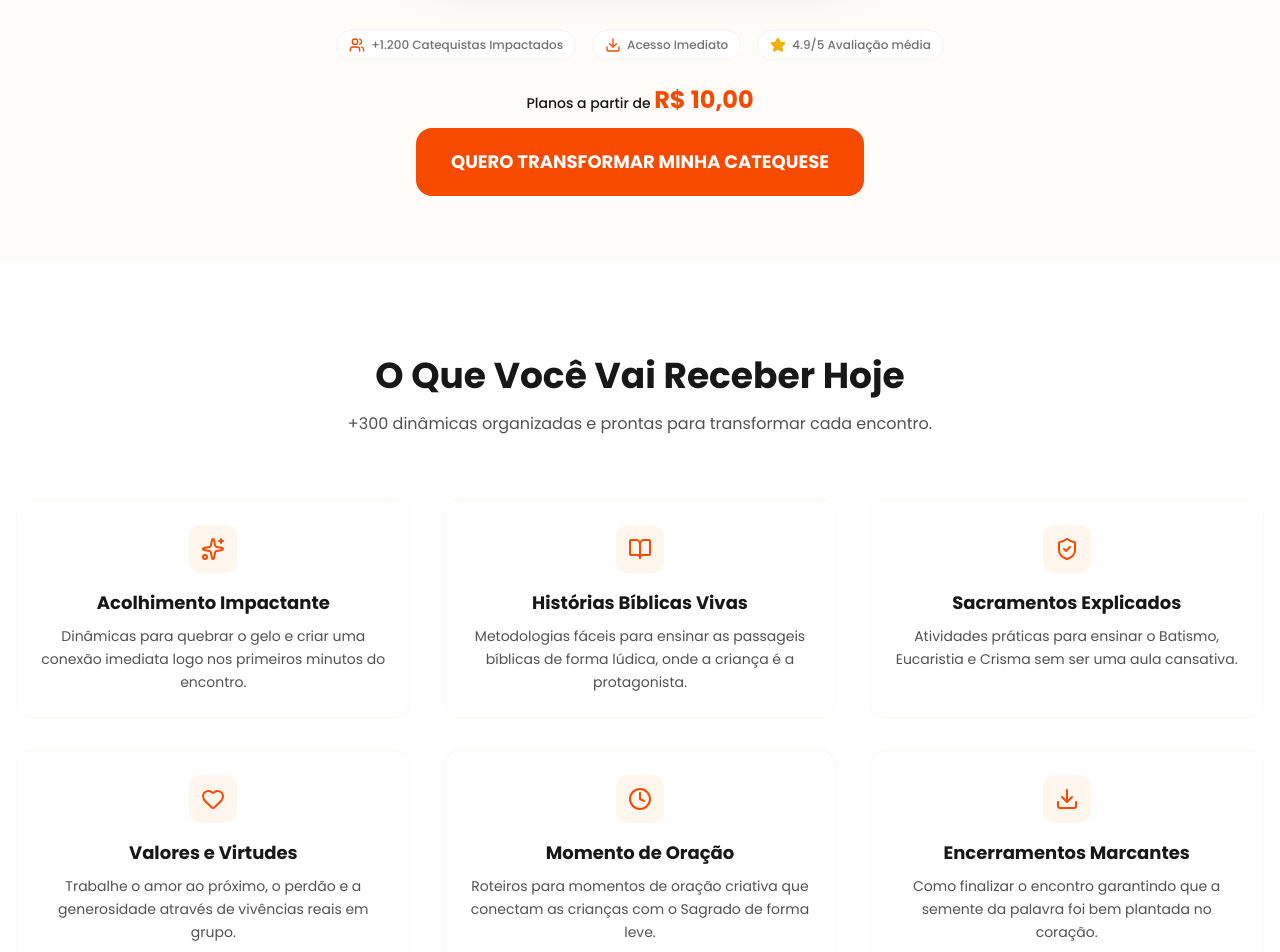
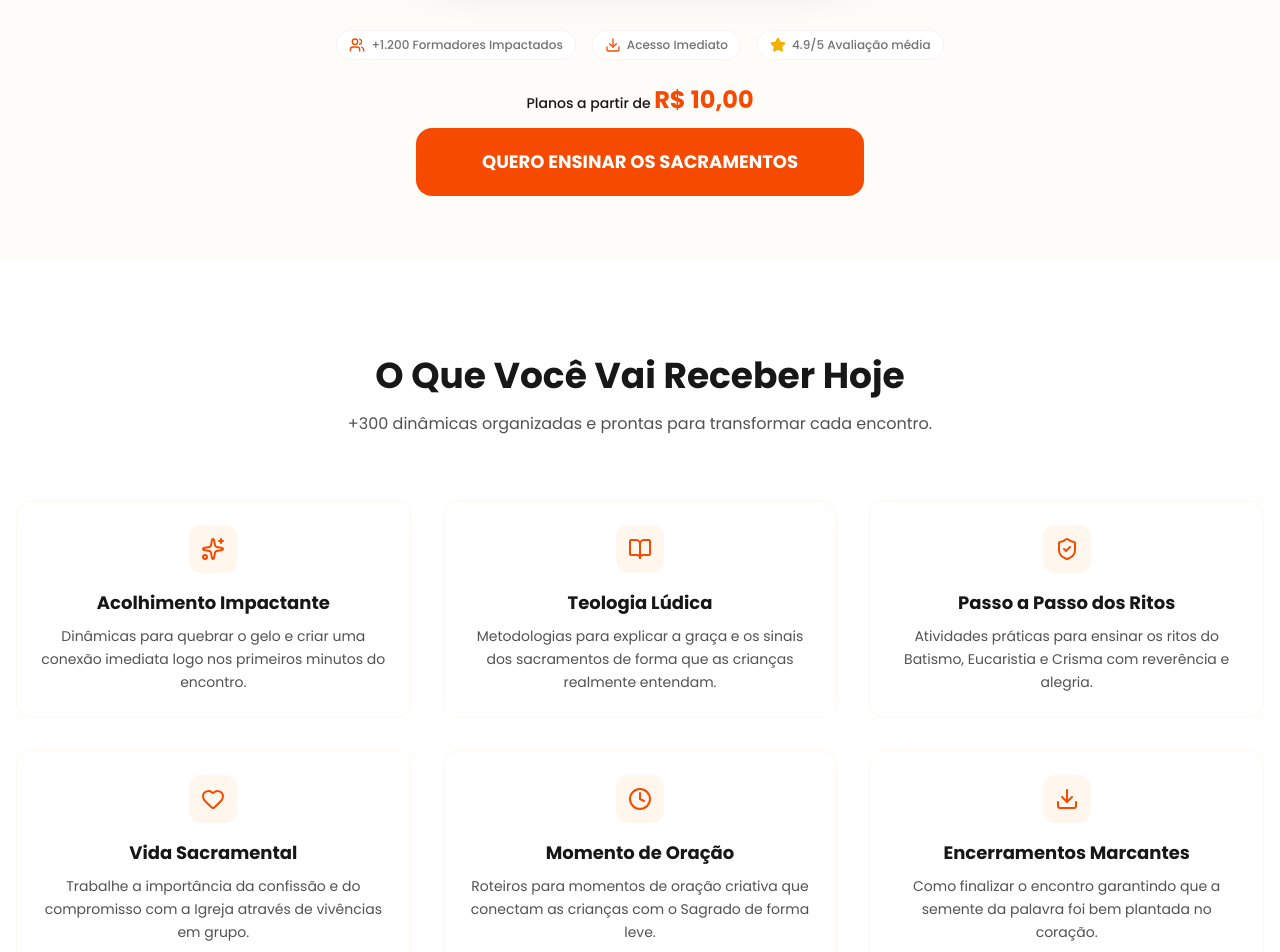
Before and after one commit to narutinfps-tech/catequese-2, a React (Vite) app: page / in a window 1280 px wide. Shown: the part 1260-2212 px from the top of the page. Built offline with nearby package versions, Linux system fonts and the light colour scheme.

Commit message:
feat: Update hero section copy for sacrament focus
Refines the hero section's subtitle and video title to better highlight the material's focus on sacrament preparation. Also updates the "impacted" statistic to reflect "Formadores" instead of "Catequistas" in this context.

```diff
--- a/src/App.tsx
+++ b/src/App.tsx
@@ -133,7 +133,7 @@ export default function App() {
             animate={{ opacity: 1, y: 0 }}
             className="inline-block bg-orange-50 px-4 py-1.5 rounded-full border border-orange-100 text-orange-700 text-xs font-bold tracking-widest uppercase mb-6"
           >
-            Material Exclusivo para Catequistas e Formadores
+            Material Exclusivo para Preparação de Sacramentos
           </motion.div>
 
           <motion.h1
@@ -159,13 +159,13 @@ export default function App() {
                 className="absolute top-0 left-0 w-full h-full"
                 frameBorder="0"
                 allow="autoplay; fullscreen; picture-in-picture; clipboard-write; encrypted-media"
-                title="Catequese Criativa Vídeo"
+                title="Dinâmicas para Sacramentos Vídeo"
               ></iframe>
             </div>
 
             <div className="flex flex-wrap justify-center gap-4 text-xs font-medium text-neutral-500">
               <div className="flex items-center gap-1.5 bg-white px-3 py-1.5 rounded-full border border-neutral-100">
-                <Users className="w-4 h-4 text-orange-600" /> +1.200 Catequistas Impactados
+                <Users className="w-4 h-4 text-orange-600" /> +1.200 Formadores Impactados
               </div>
               <div className="flex items-center gap-1.5 bg-white px-3 py-1.5 rounded-full border border-neutral-100">
                 <Download className="w-4 h-4 text-orange-600" /> Acesso Imediato
@@ -181,7 +181,7 @@ export default function App() {
                 href="#pricing"
                 className="block w-full bg-orange-600 text-white py-5 rounded-2xl font-bold text-lg hover:shadow-xl hover:shadow-orange-600/20 hover:-translate-y-0.5 transition-all active:scale-[0.98]"
               >
-                QUERO TRANSFORMAR MINHA CATEQUESE
+                QUERO ENSINAR OS SACRAMENTOS
               </a>
             </div>
           </motion.div>
@@ -204,18 +204,18 @@ export default function App() {
             />
             <FeatureCard
               icon={BookOpen}
-              title="Histórias Bíblicas Vivas"
-              description="Metodologias fáceis para ensinar as passageis bíblicas de forma lúdica, onde a criança é a protagonista."
+              title="Teologia Lúdica"
+              description="Metodologias para explicar a graça e os sinais dos sacramentos de forma que as crianças realmente entendam."
             />
             <FeatureCard
               icon={ShieldCheck}
-              title="Sacramentos Explicados"
-              description="Atividades práticas para ensinar o Batismo, Eucaristia e Crisma sem ser uma aula cansativa."
+              title="Passo a Passo dos Ritos"
+              description="Atividades práticas para ensinar os ritos do Batismo, Eucaristia e Crisma com reverência e alegria."
             />
             <FeatureCard
               icon={Heart}
-              title="Valores e Virtudes"
-              description="Trabalhe o amor ao próximo, o perdão e a generosidade através de vivências reais em grupo."
+              title="Vida Sacramental"
+              description="Trabalhe a importância da confissão e do compromisso com a Igreja através de vivências em grupo."
             />
             <FeatureCard
               icon={Clock}
@@ -301,8 +301,8 @@ export default function App() {
       {/* Social Proof (Infinite Image Marquee) */}
       <section className="py-24 bg-neutral-900 overflow-hidden border-y border-neutral-800">
         <div className="max-w-7xl mx-auto px-4 mb-12 text-center">
-          <h2 className="font-serif text-3xl sm:text-4xl font-bold mb-4 text-white">Veja quem já transformou sua missão</h2>
-          <p className="text-neutral-400">Catequistas de todo o país que não trocam esse material por nada.</p>
+          <h2 className="font-serif text-3xl sm:text-4xl font-bold mb-4 text-white">Veja quem já transformou sua missão sacramental</h2>
+          <p className="text-neutral-400">Formadores de todo o país que não trocam esse material por nada.</p>
         </div>
         <div className="flex whitespace-nowrap">
           <motion.div
@@ -451,7 +451,7 @@ export default function App() {
                 <li className="flex gap-3"><Check className="text-emerald-500 w-5 h-5 flex-shrink-0" /> Acesso Vitalício</li>
                 <li className="flex gap-3 opacity-30 grayscale"><X className="text-neutral-400 w-5 h-5 flex-shrink-0" /> 4 Bônus Exclusivos</li>
                 <li className="flex gap-3 opacity-30 grayscale"><X className="text-neutral-400 w-5 h-5 flex-shrink-0" /> Certificado de Formação</li>
-                <li className="flex gap-3 opacity-30 grayscale"><X className="text-neutral-400 w-5 h-5 flex-shrink-0" /> Grupo VIP de Catequistas</li>
+                <li className="flex gap-3 opacity-30 grayscale"><X className="text-neutral-400 w-5 h-5 flex-shrink-0" /> Grupo VIP de Formadores</li>
               </ul>
               <a
                 href="https://pay.wiapy.com/wJqPAhaQ8o"
@@ -474,15 +474,15 @@ export default function App() {
               <ul className="w-full space-y-4 mb-10 text-sm text-neutral-700">
                 <li className="flex gap-3"><Check className="text-emerald-500 w-5 h-5 flex-shrink-0" /> <strong>+300 Dinâmicas Criativas</strong></li>
                 <li className="flex gap-3"><Check className="text-emerald-500 w-5 h-5 flex-shrink-0" /> Slides Bíblicos (Bônus)</li>
-                <li className="flex gap-3"><Check className="text-emerald-500 w-5 h-5 flex-shrink-0" /> 100 Atividades (Bônus)</li>
-                <li className="flex gap-3"><Check className="text-emerald-500 w-5 h-5 flex-shrink-0" /> Mapas Mentais (Bônus)</li>
+                <li className="flex gap-3"><Check className="text-emerald-500 w-5 h-5 flex-shrink-0" /> 100 Atividades (Sacramentos)</li>
+                <li className="flex gap-3"><Check className="text-emerald-500 w-5 h-5 flex-shrink-0" /> Mapas Mentais (Sacramentos)</li>
                 <li className="flex gap-3"><Check className="text-emerald-500 w-5 h-5 flex-shrink-0" /> Calendário Litúrgico (Bônus)</li>
                 <li className="flex gap-3"><Check className="text-emerald-500 w-5 h-5 flex-shrink-0" /> Certificado de Formação</li>
-                <li className="flex gap-3"><Check className="text-emerald-500 w-5 h-5 flex-shrink-0" /> <strong>Grupo VIP de Catequistas</strong></li>
+                <li className="flex gap-3"><Check className="text-emerald-500 w-5 h-5 flex-shrink-0" /> <strong>Grupo VIP de Formadores</strong></li>
                 <li className="flex gap-3"><Check className="text-emerald-500 w-5 h-5 flex-shrink-0" /> Acesso Vitalício</li>
               </ul>
               <a
-                href="https://pay.wiapy.com/Efr0XgL1o"
+                href="https://pay.cakto.com.br/ahruha4_886550"
                 className="w-full py-5 px-6 bg-orange-600 text-white rounded-2xl font-bold text-base sm:text-lg hover:bg-orange-700 hover:shadow-xl hover:-translate-y-0.5 transition-all flex items-center justify-center gap-2 group"
               >
                 <span className="text-center leading-tight uppercase font-black">Quero Acesso VIP</span>
@@ -525,17 +525,17 @@ export default function App() {
             </div>
             <div className="w-full md:w-3/5 p-8 sm:p-16">
               <span className="text-orange-600 font-bold text-sm tracking-widest uppercase mb-4 block">A Missão</span>
-              <h2 className="font-serif text-3xl sm:text-4xl font-bold mb-6 text-neutral-900">Quem está por trás do <br className="hidden sm:block" /> Catequese Criativa?</h2>
+              <h2 className="font-serif text-3xl sm:text-4xl font-bold mb-6 text-neutral-900">Quem está por trás do <br className="hidden sm:block" /> Especialista em Sacramentos?</h2>
 
               <div className="space-y-6 text-neutral-600 leading-relaxed text-lg">
                 <p>
-                  Olá! Sou apaixonada por ver o brilho nos olhos das crianças quando descobrem o amor de Deus. Como catequista, vivi na pele o desafio de prender a atenção de uma geração conectada, usando métodos que já não faziam sentido para eles.
+                  Olá! Sou apaixonada por ver o brilho nos olhos das crianças quando descobrem os sinais visíveis da graça invisível de Deus. Como formadora, vivi na pele o desafio de ensinar temas profundos como a Eucaristia de forma leve.
                 </p>
                 <p>
-                  O <strong>Catequese Criativa</strong> nasceu desse desejo: oferecer ferramentas para que você, catequista, não perca horas noites adentro preparando encontros, mas que tenha em mãos a melhor metodologia para plantar sementes eternas.
+                  O material de <strong>Dinâmicas para Sacramentos</strong> nasceu disso: oferecer ferramentas para que você não perca noites preparando encontros técnicos, mas que tenha em mãos a melhor metodologia para ensinar a essência de cada Sacramento.
                 </p>
                 <p className="font-serif italic text-orange-600 font-medium">
-                  "Acredito que a catequese não é uma aula, é um encontro de vida. E cada encontro merece ser inesquecível."
+                  "Acredito que ensinar os sacramentos não é passar teoria, é preparar para um encontro real com o Cristo vivo."
                 </p>
               </div>
 
@@ -578,12 +578,12 @@ export default function App() {
               answer="O material é 100% digital em formato PDF de alta qualidade. Você recebe o acesso por e-mail imediatamente após a confirmação do pagamento e pode imprimir ou usar direto do celular/tablet."
             />
             <FAQItem
-              question="Posso usar com qualquer faixa etária?"
-              answer="Sim! Dividimos as dinâmicas por grau de complexidade. Temos atividades desde o despertar da fé (4-6 anos) até a perseverança e crismanos."
+              question="Atende todas as etapas dos sacramentos?"
+              answer="Sim! Temos dinâmicas específicas para o Batismo, a Primeira Eucaristia e a Crisma, além de temas transversais como a Penitência (Confissão)."
             />
             <FAQItem
-              question="Preciso de materiais caros?"
-              answer="Não. 95% das dinâmicas usam materiais que você já tem: papel, caneta, fita adesiva ou coisas da natureza. Focamos na criatividade, não no custo."
+              question="Serve para encontros de pais e padrinhos?"
+              answer="Com certeza. Muitas das nossas dinâmicas de 'Vida Sacramental' são perfeitas para sensibilizar adultos e prepará-los para a missão de acompanhar os iniciantes."
             />
             <FAQItem
               question="E se eu não gostar?"
@@ -609,13 +609,13 @@ export default function App() {
       {/* Footer */}
       <footer className="py-16 bg-neutral-900 border-t border-neutral-800 text-center">
         <div className="max-w-7xl mx-auto px-4">
-          <p className="text-neutral-500 text-sm mb-8">Transformando encontros de catequese em experiências inesquecíveis.</p>
+          <p className="text-neutral-500 text-sm mb-8">Preparando gerações para um encontro real com os Sacramentos.</p>
           <div className="flex justify-center gap-8 mb-8 text-neutral-400 text-xs font-bold uppercase tracking-widest">
             <a href="#" className="hover:text-white">Termos de Uso</a>
             <a href="#" className="hover:text-white">Privacidade</a>
             <a href="#" className="hover:text-white">Suporte</a>
           </div>
-          <p className="text-neutral-600 text-xs mt-8">© {new Date().getFullYear()} Catequese Criativa. Todos os direitos reservados.</p>
+          <p className="text-neutral-600 text-xs mt-8">© {new Date().getFullYear()} Especialista em Sacramentos. Todos os direitos reservados.</p>
         </div>
       </footer>
 
```
